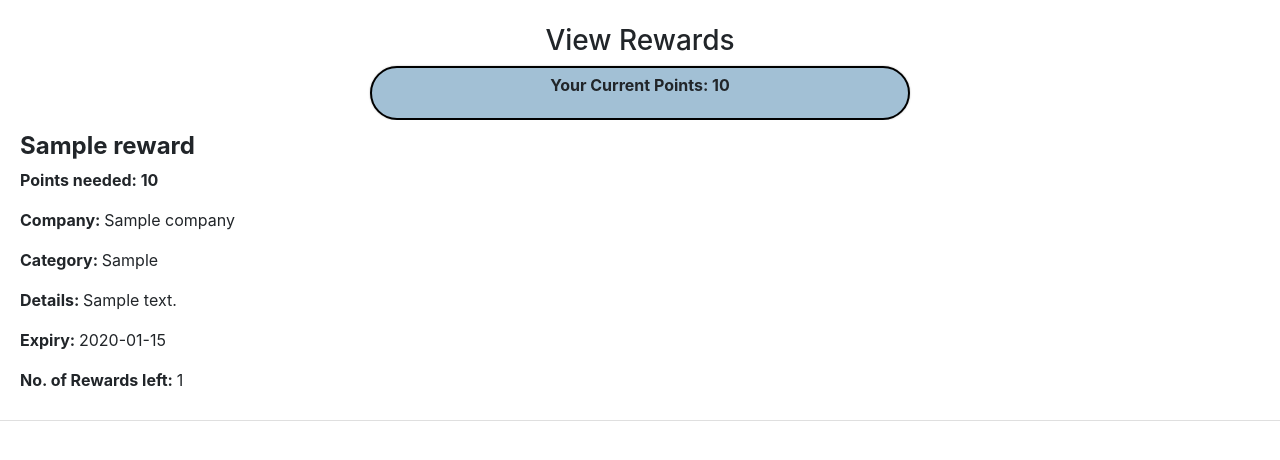
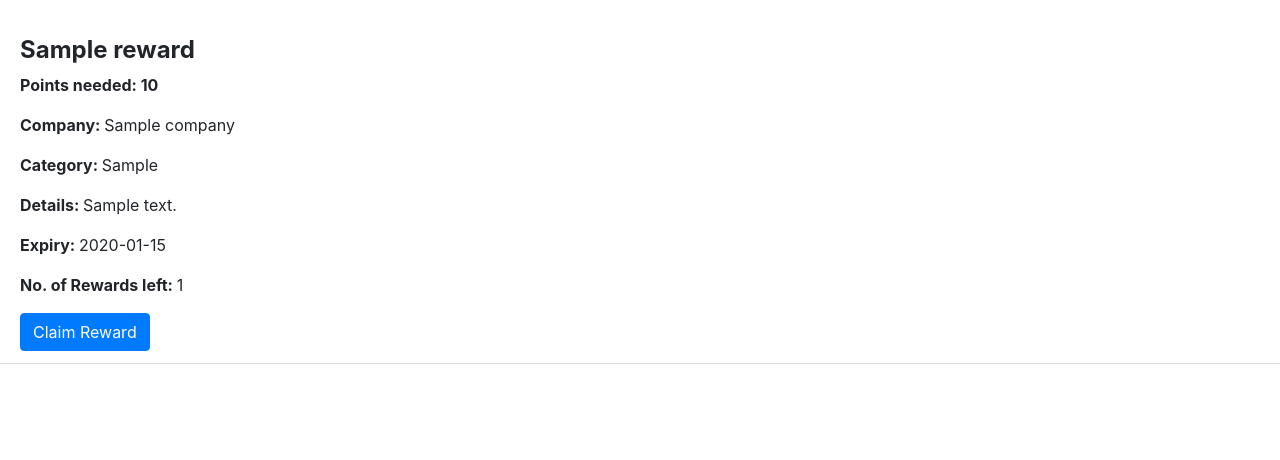
Before and after one commit to joanna-lim/SC2006-SWE-Parking4TheWin, a Flask app: template website/templates/view_rewards.html in a window 1280 px wide. Shown: the part 70-530 px from the top of the page. Run offline with Flask 3, Linux system fonts and the light colour scheme; the template is opened without the code that fills it: values that come from a table or form of the project are taken from there, others are empty; tables that the repository leaves empty hold one stand-in row (values such as "Sample post"); some libraries are stand-ins or nearby versions.

Commit message:
bad rewards system so far, but i try :)

```diff
--- a/website/templates/view_rewards.html
+++ b/website/templates/view_rewards.html
@@ -1,18 +1,40 @@
 {% extends "base.html" %} {% block title %} View Rewards {% endblock %} {% block
 content %}
 
-</br>
-<h3 align="center">View Rewards</h3>
+<br/>
 
-<div class="container">
-  <div class="row justify-content-center">
+<!-- <div class="container">
+  <div class="row justify-content-between align-items-center">
+    <div class="col-md-4 mb-4 mb-md-0">
+      <form class="form-inline">
+        <div class="form-group">
+          <label class="sr-only" for="search">Search</label>
+          <select class="form-control" id="search">
+            <option value="All">All</option>
+            <option value="Food">Food</option>
+            <option value="Fashion">Fashion</option>
+            <option value="Retail">Retail</option>
+            <option value="Entertainment">Entertainment</option>
+            <option value="Services">Services</option>
+            <option value="Travel">Travel</option>
+            <option value="Others">Others</option>
+          </select>
+        </div>
+        <button type="submit" class="btn btn-primary ml-2">Search</button>
+      </form>
+    </div>
     <div class="col-md-6">
-      <div style="text-align: center; border-radius: 30px; border: 2px solid black; padding: 5px; background-color: #a2c0d5; box-shadow: 0 0 2px rgba(0,0,0,0.3);">
-        <p><strong>Your Current Points: {{ driver.points }}</strong></p>
+      <div class="card border-0 shadow-sm" style="width: 22rem;">
+        <div class="card-body d-flex flex-column flex-md-row justify-content-between align-items-center py-3" style="background-color: #F9FAFB;">
+          <div class="d-flex flex-column flex-md-row align-items-center">
+            <h4 class="card-title mb-0" style="font-size: 1rem;">Your Current Points:</h4>
+            <p class="card-text display-4 ml-md-3 mb-0" style="font-size: 2rem;">{{ driver.points }}</p>
+          </div>
+        </div>
       </div>
     </div>
   </div>
-</div>
+</div> -->
 
 <ul class="list-group list-group-flush" id="rewards">
   {% for reward in rewards %}
@@ -29,10 +51,27 @@ content %}
       <p><strong>Details: </strong>{{ reward.reward_details }}</p>
       <p><strong>Expiry: </strong>{{reward.reward_expiry}}</p>
       <p><strong>No. of Rewards left: </strong>{{reward.number_of_rewards}}</p>
-
+      <form method="POST" action="{{ url_for('views.claim_reward') }}">
+        <input type="hidden" name="reward_id" value="{{ reward.id }}">
+        <button type="submit" class="btn btn-primary">Claim Reward</button>
+      </form>
     </div>
   </li>
   {% endfor %}
 </ul>
 
+<!-- <form method="POST" action="{{ url_for('views.claim_reward') }}">
+  <div class="form-group">
+    <label for="reward-select">Select Reward:</label>
+    <select class="form-control" id="reward-select" name="reward_id">
+      {% for reward in rewards %}
+        {% if reward.number_of_rewards > 0 %}
+          <option value="{{ reward.id }}">{{ reward.reward_title }} ({{ reward.cost_of_reward }} points)</option>
+        {% endif %}
+      {% endfor %}
+    </select>
+  </div>
+  <button type="submit" class="btn btn-primary">Claim Reward</button>
+</form> -->
+
 {% endblock %}
```
Also changed, not shown: website/views.py (+22 -0 lines).
